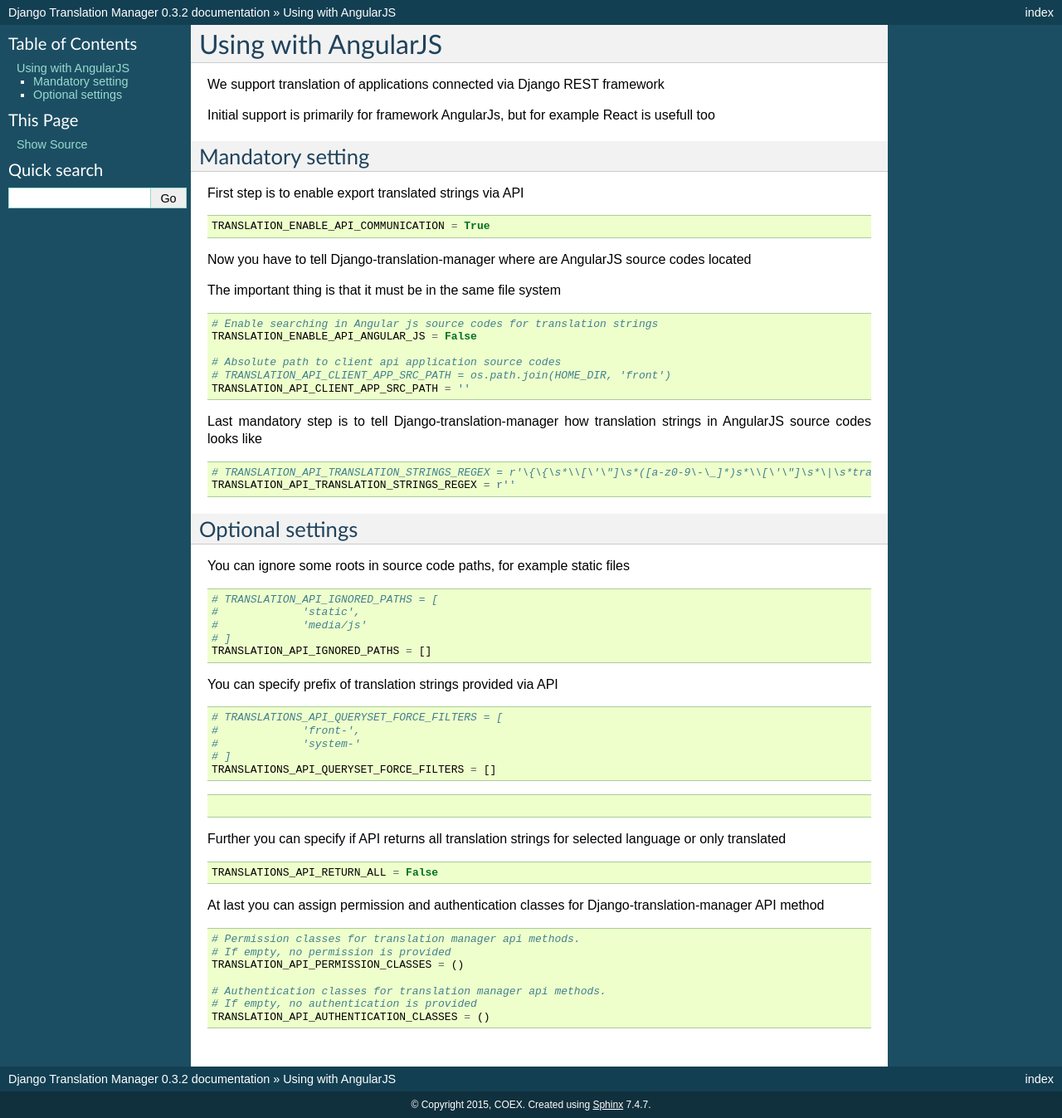
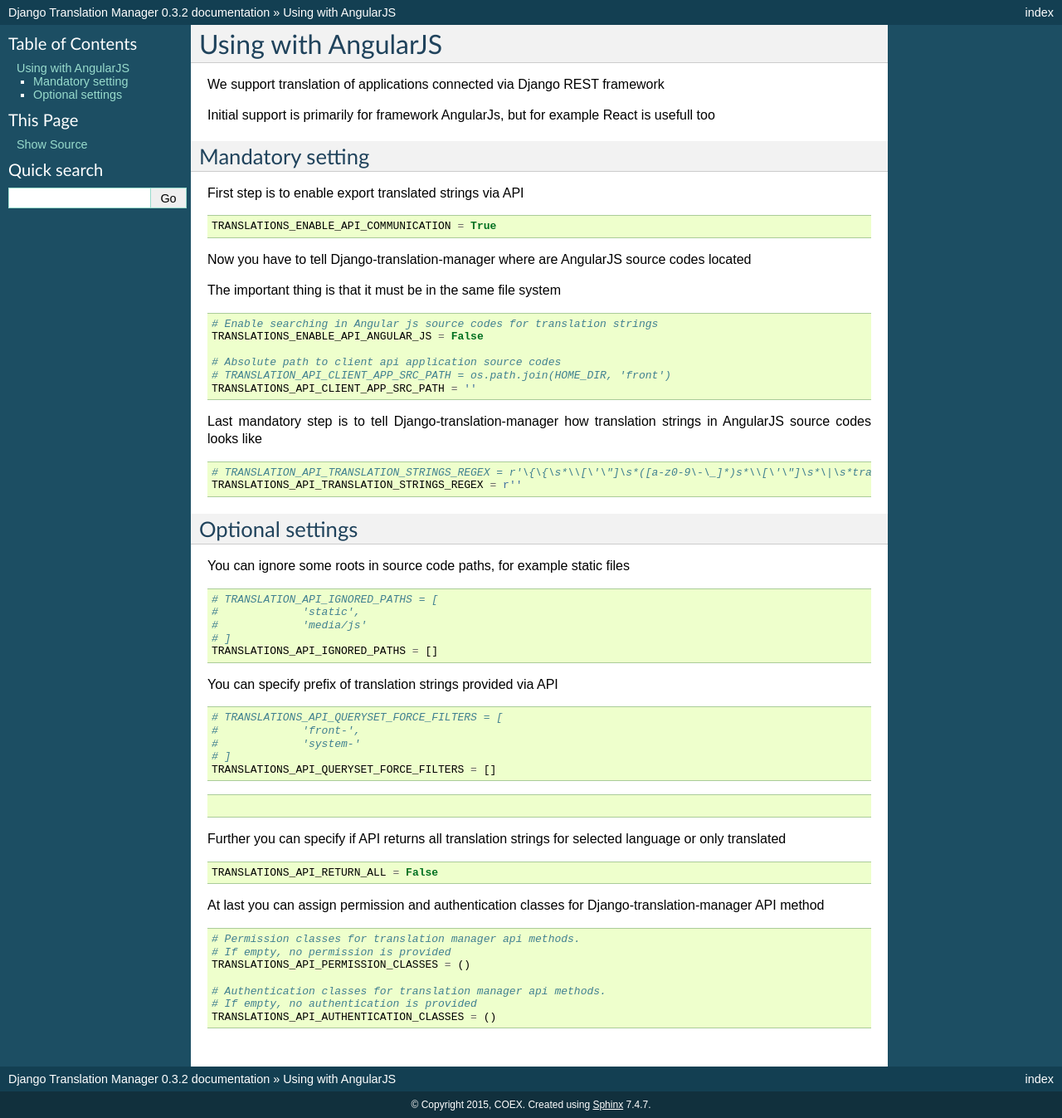
Before and after one commit to COEXCZ/django-translation-manager, a Sphinx documentation site: the page built from docs/anglular_js.rst, in a window 1280 px wide. Shown: the whole page at 83% size. Built offline with Sphinx 7.4.7, drawn with Linux system fonts in a browser that asks for light colours; pages that are not in the unit, such as notebooks, are missing from menus.

Commit message:
Update anglular_js.rst

```diff
--- a/docs/anglular_js.rst
+++ b/docs/anglular_js.rst
@@ -14,7 +14,7 @@
 
 .. code-block:: python
 
-    TRANSLATION_ENABLE_API_COMMUNICATION = True
+    TRANSLATIONS_ENABLE_API_COMMUNICATION = True
 
 Now you have to tell Django-translation-manager where are AngularJS source codes located
 
@@ -23,18 +23,18 @@
 .. code-block:: python
 
     # Enable searching in Angular js source codes for translation strings
-    TRANSLATION_ENABLE_API_ANGULAR_JS = False
+    TRANSLATIONS_ENABLE_API_ANGULAR_JS = False
 
     # Absolute path to client api application source codes
     # TRANSLATION_API_CLIENT_APP_SRC_PATH = os.path.join(HOME_DIR, 'front')
-    TRANSLATION_API_CLIENT_APP_SRC_PATH = ''
+    TRANSLATIONS_API_CLIENT_APP_SRC_PATH = ''
 
 Last mandatory step is to tell Django-translation-manager how translation strings in AngularJS source codes looks like
 
 .. code-block:: python
 
     # TRANSLATION_API_TRANSLATION_STRINGS_REGEX = r'\{\{\s*\\[\'\"]\s*([a-z0-9\-\_]*)s*\\[\'\"]\s*\|\s*translate\s*\}\}'
-    TRANSLATION_API_TRANSLATION_STRINGS_REGEX = r''
+    TRANSLATIONS_API_TRANSLATION_STRINGS_REGEX = r''
 
 Optional settings
 -----------------
@@ -47,7 +47,7 @@
     #             'static',
     #             'media/js'
     # ]
-    TRANSLATION_API_IGNORED_PATHS = []
+    TRANSLATIONS_API_IGNORED_PATHS = []
 
 You can specify prefix of translation strings provided via API
 
@@ -73,8 +73,8 @@
 
     # Permission classes for translation manager api methods.
     # If empty, no permission is provided
-    TRANSLATION_API_PERMISSION_CLASSES = ()
+    TRANSLATIONS_API_PERMISSION_CLASSES = ()
 
     # Authentication classes for translation manager api methods.
     # If empty, no authentication is provided
-    TRANSLATION_API_AUTHENTICATION_CLASSES = ()
+    TRANSLATIONS_API_AUTHENTICATION_CLASSES = ()
```
